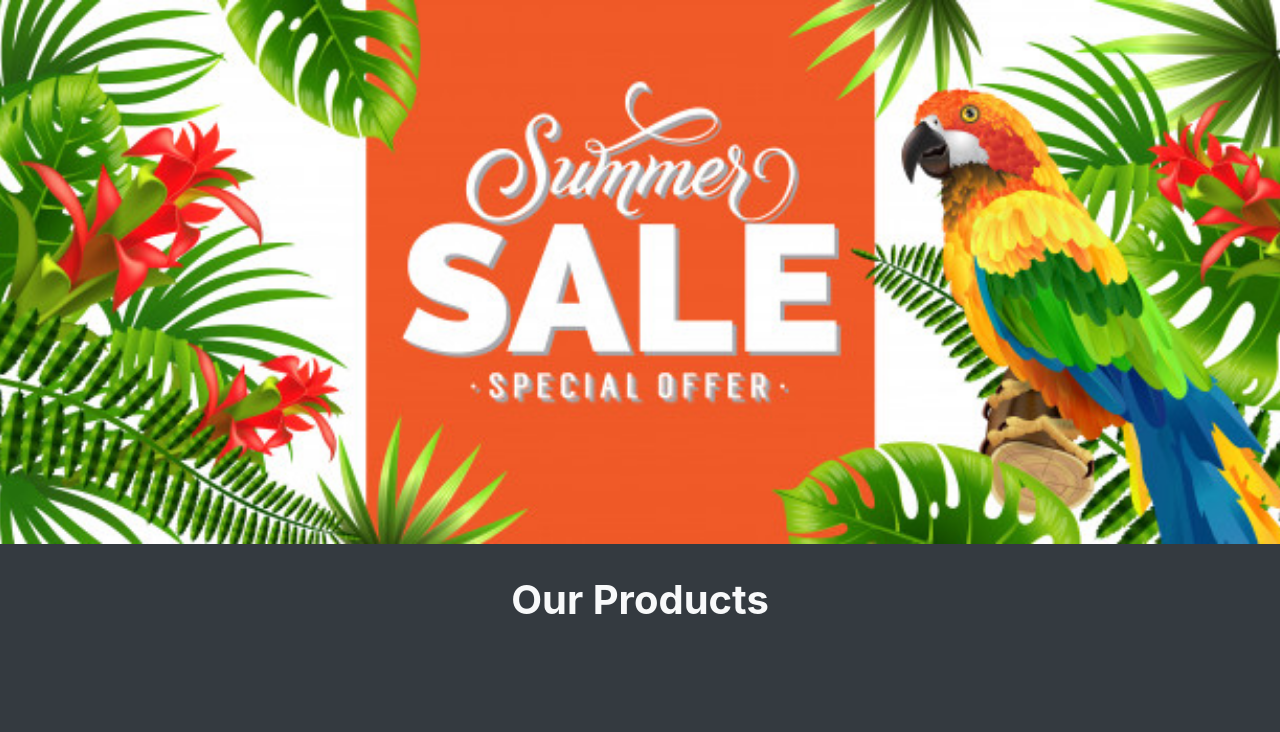
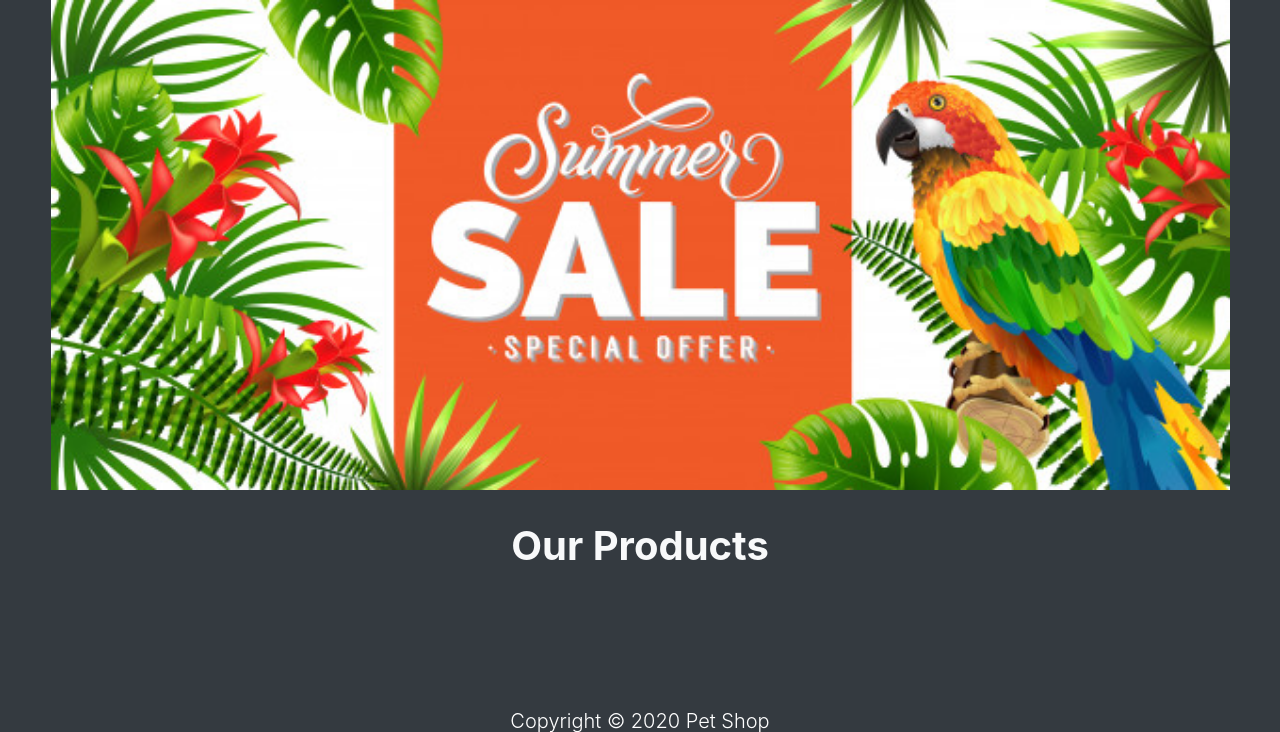
Before and after one commit to JackCX777/django_ecommerce, a Django app: template shop/templates/home.html in a window 1280 px wide. Shown: the part 62-794 px from the top of the page. Run offline with Django 3.2, Linux system fonts and the light colour scheme; the template is opened without the code that fills it, so the values that code supplies are empty.

Commit message:
Home page done.

```diff
--- a/shop/templates/home.html
+++ b/shop/templates/home.html
@@ -10,7 +10,7 @@
 
 <div class="conteiner-fluid">
   <div class="row">
-    <img class="img-fluid" src="{% static 'images/sale1.jpg' %}" width="100%">
+    <img class="img-fluid" src="{% static 'images/sale1.jpg' %}" width="90%" style="display: block; margin: 0 auto;">
   </div>
 </div>
 
@@ -30,12 +30,11 @@
   <div class="row">
     {% for product in products %}
       <div class="col-9 mx-auto col-md-6 col-lg-3">
-        <div class="card mb-5">
+        <div class="card mb-5" style="height: 350px;">
           <div class="p-4">
             <a href="{{product.get_url}}"><img class="card-imd-top" src="{{product.image.url}}" alt="{{product.name}}" width="100%"></a>
           </div>
-          <div class="card-footer d-flex justify-content-between" style="background: transparent;
-           border-color: transparent;">
+          <div class="card-footer d-flex justify-content-between" style="background: transparent; border-color: transparent;">
             <p class="font-weight-bold mb-0">
               {{product.name}}
             </p>
```
